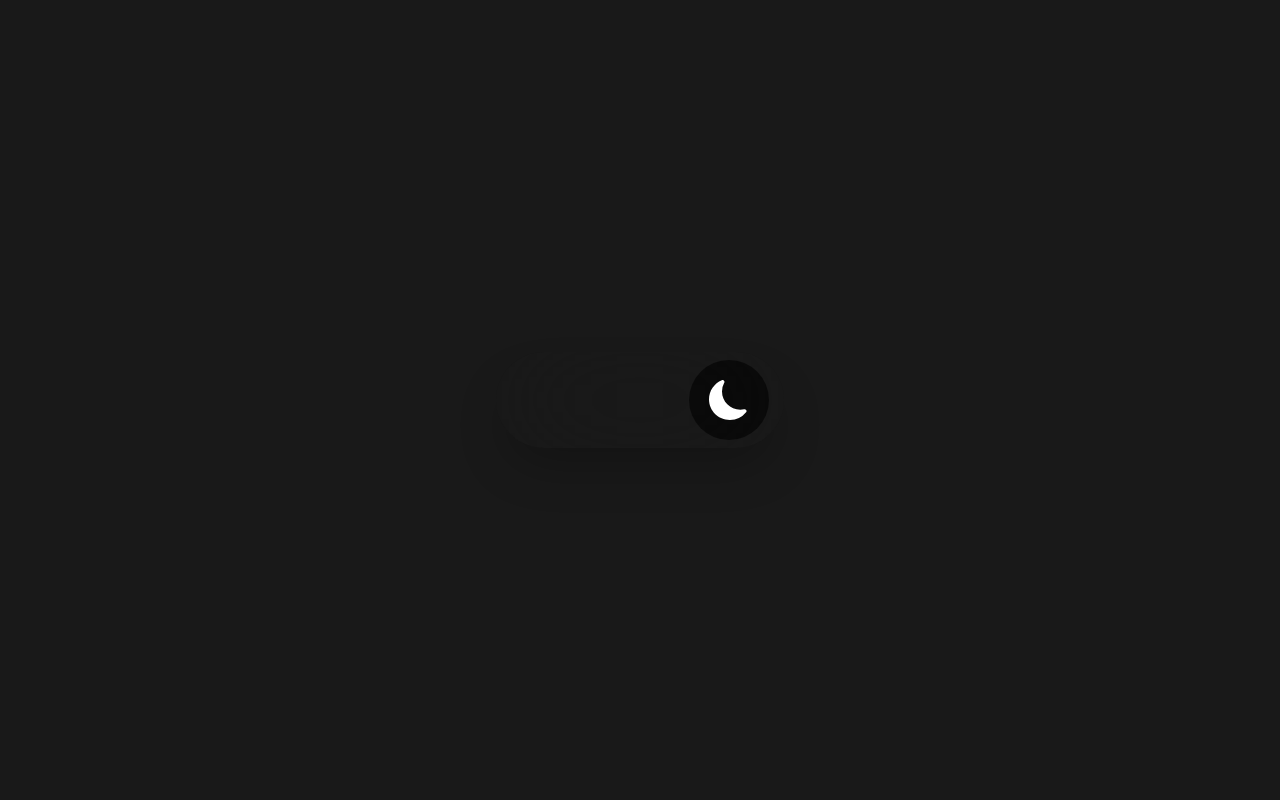
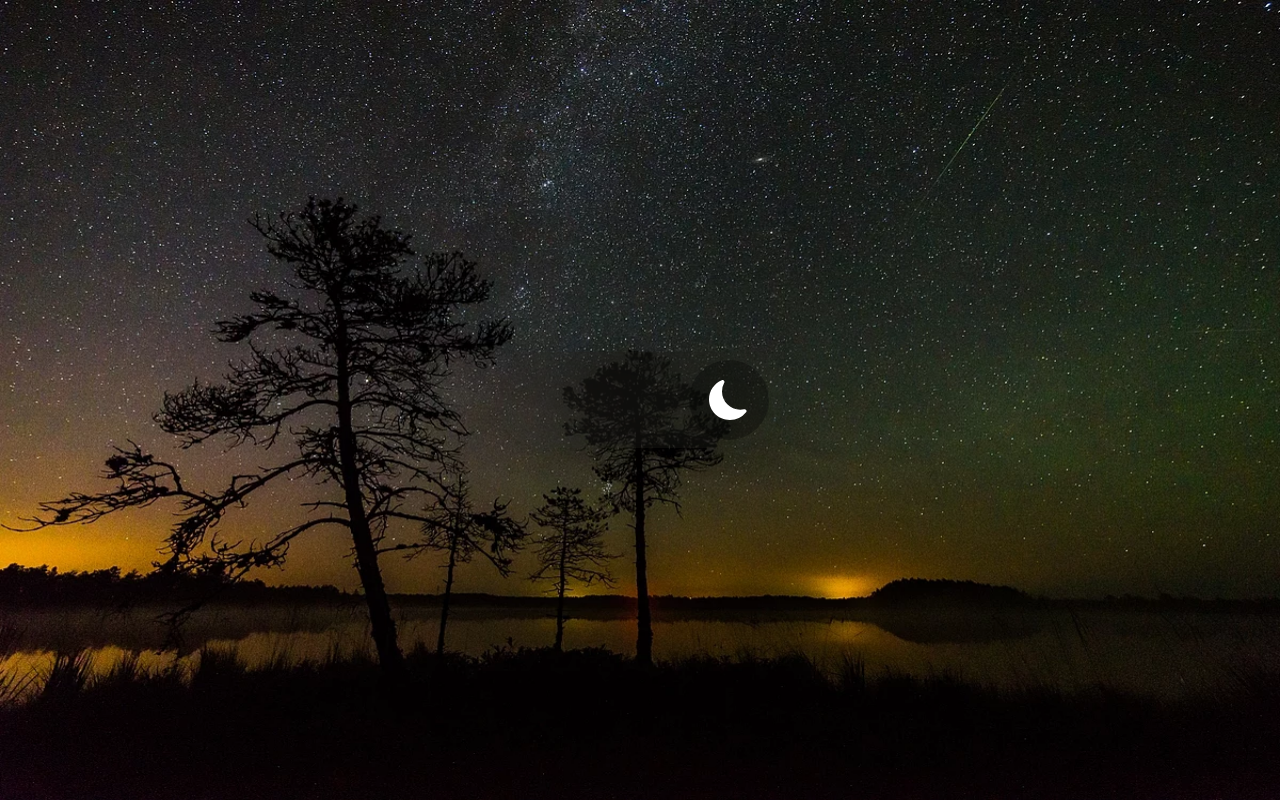
Before and after one commit to Setthasat/react-day-night-button-component, a React (Vite) app: page / in a window 1280 px wide. Both pictures are taken after a click on the button 544 px from the left and 400 px from the top of the page. Built offline with nearby package versions, Linux system fonts and the light colour scheme.

Commit message:
add background image

```diff
--- a/src/App.jsx
+++ b/src/App.jsx
@@ -1,6 +1,7 @@
 import { useState, useEffect } from 'react';
 import { motion } from "framer-motion";
 import { BsSun, BsFillMoonFill } from 'react-icons/bs'
+
 
 function App() {
 
@@ -16,13 +17,19 @@ function App() {
   }, [open]);
 
   return (
-    <div className='bg-black/90  w-full h-screen flex justify-center items-center'>
+    <div className='w-full h-screen flex justify-center items-center'>
+      {open === false ? (
+        <img src='../public/day.jpeg' className='absolute h-screen w-screen duration-700 bg-black/40'/>
+      ) : (
+        <img src='../public/night.webp' className='absolute h-screen w-screen duration-700 bg-black/40'/>
+      )}
+
       <div>
         <div className='bg-transparent backdrop-blur-3xl shadow-2xl duration-300 w-[18rem] mx-2 h-[6rem] rounded-full px-2 flex items-center'>
           {open === true ? (
-            <motion.button onClick={handleOpen} className='bg-black/60 duration-[450ms] h-[5rem] w-[5rem] rounded-full flex justify-center items-center' animate={{x:185}}><BsFillMoonFill color='white' size={40}/></motion.button>
+            <motion.button onClick={handleOpen} className='bg-black/30 duration-[450ms] h-[5rem] w-[5rem] rounded-full flex justify-center items-center' animate={{x:185}}><BsFillMoonFill color='white' size={40}/></motion.button>
           ) : (
-            <motion.button onClick={handleOpen} className='bg-white/60 duration-[450ms] h-[5rem] w-[5rem] rounded-full flex justify-center items-center' ><BsSun size={40}/></motion.button>
+            <motion.button onClick={handleOpen} className='bg-white/80 duration-[450ms] h-[5rem] w-[5rem] rounded-full flex justify-center items-center' ><BsSun size={40}/></motion.button>
           )}
         </div>
       </div>
```
Also changed, not shown: public/day.jpeg (added), public/night.webp (added).
